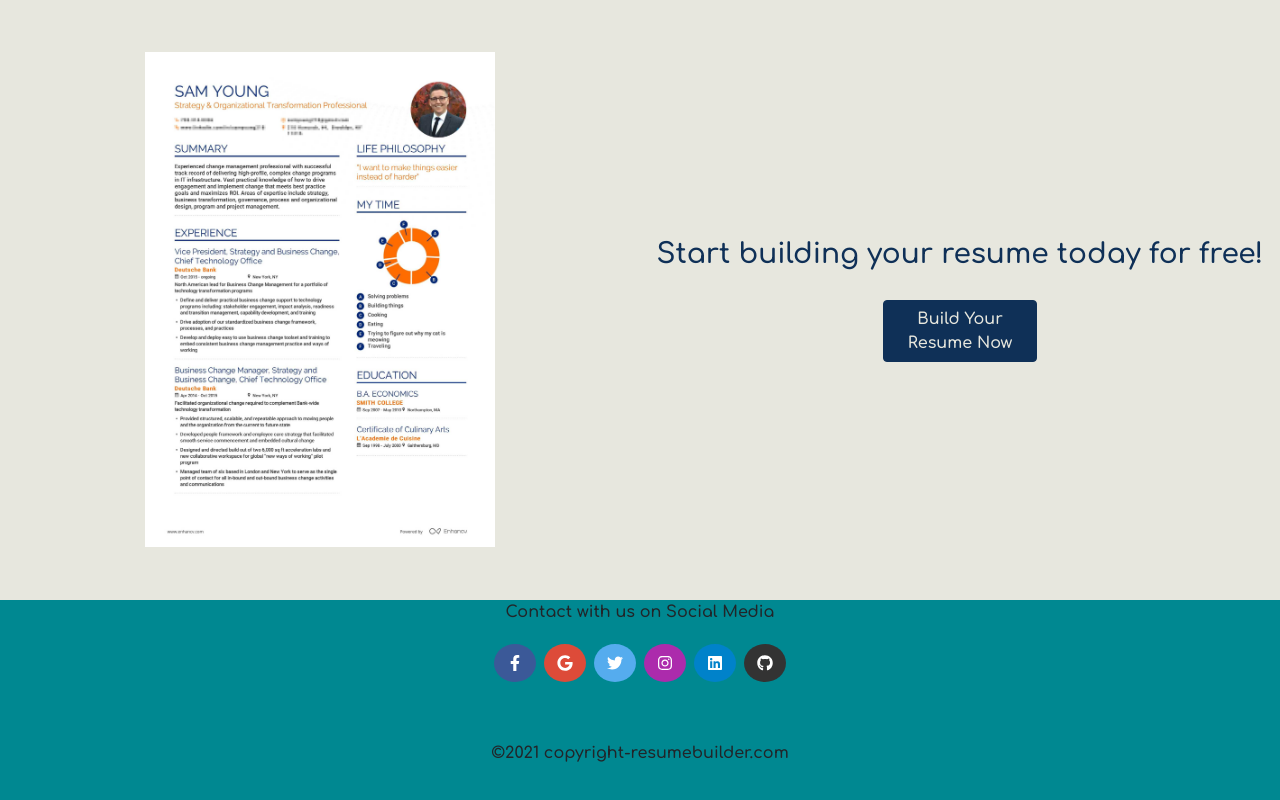
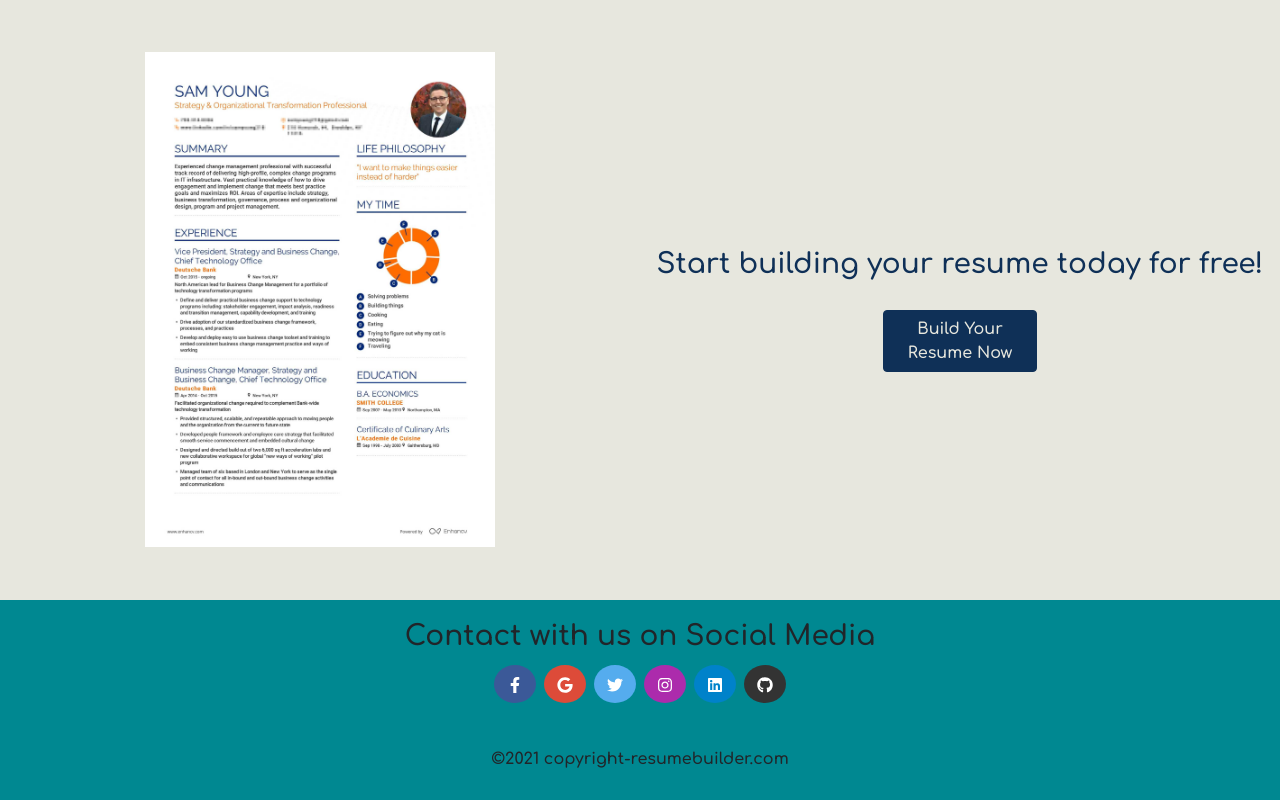
Before and after one commit to abhay0480-eng/build-my-resume, a React (Create React App) app: page / in a window 1280 px wide. Shown: the part 978-1778 px from the top of the page. Built offline with nearby package versions, Linux system fonts and the light colour scheme; no server answers.

Commit message:
update the User Interface including forms and homepage

```diff
--- a/src/components/UserForm/confirm.component.jsx
+++ b/src/components/UserForm/confirm.component.jsx
@@ -37,8 +37,10 @@ class Skills extends React.Component {
              jobCity,
              experienceYear}}= this.props;
         return (
+            <form>
             <MuiThemeProvider>
                 <React.Fragment>
+                <h1>Confirm Details: </h1>
                     <List>
                         <ListItem
                         primaryText="First Name"
@@ -143,6 +145,7 @@ class Skills extends React.Component {
                     />
                 </React.Fragment>
             </MuiThemeProvider>
+            </form>
 
         )
     }
--- a/src/components/UserForm/education.component.jsx
+++ b/src/components/UserForm/education.component.jsx
@@ -16,8 +16,10 @@ class UserEducation extends React.Component {
     render() {
         const {values, handleChange}= this.props;
         return (
+            <form>
             <MuiThemeProvider>
                 <React.Fragment>
+                <h1>Education: </h1>
                     <TextField
                     hintText="Enter your School/College Name"
                     floatingLabelText="School/College"
@@ -82,6 +84,7 @@ class UserEducation extends React.Component {
                     />
                 </React.Fragment>
             </MuiThemeProvider>
+            </form>
 
         )
     }
--- a/src/components/UserForm/experience.component.jsx
+++ b/src/components/UserForm/experience.component.jsx
@@ -16,8 +16,10 @@ class Experience extends React.Component {
     render() {
         const {values, handleChange}= this.props;
         return (
+            <form>
             <MuiThemeProvider>
                 <React.Fragment>
+                <h1>Experience: </h1>
                     <TextField
                     hintText="Enter your Job Title"
                     floatingLabelText="Job Title"
@@ -71,6 +73,7 @@ class Experience extends React.Component {
                     />
                 </React.Fragment>
             </MuiThemeProvider>
+            </form>
 
         )
     }
--- /dev/null
+++ b/src/components/UserForm/form.css
@@ -0,0 +1,8 @@
+form{
+    margin: 100px auto;
+    width:50%;
+    padding: 1em;
+    border: 5px solid #0f3057;
+    border-radius: 20px;
+    background-color: #9abfc2;
+   }
--- a/src/components/UserForm/personaldetails.component.jsx
+++ b/src/components/UserForm/personaldetails.component.jsx
@@ -2,6 +2,7 @@ import React from 'react';
 import MuiThemeProvider from 'material-ui/styles/MuiThemeProvider';
 import TextField from 'material-ui/TextField';
 import RaisedButton from 'material-ui/RaisedButton';
+import './form.css';
 
 class PersonalDetails extends React.Component {
     continue = e => {
@@ -11,11 +12,12 @@ class PersonalDetails extends React.Component {
     render() {
         const {values, handleChange } = this.props;
         return (
-            <div className="container">
+            <div className="container ">
 
-
+           <form>
             <MuiThemeProvider>
                 <React.Fragment>
+                    <h1>Personal Details: </h1>
                     <TextField
                     hintText="Enter your First Name"
                     floatingLabelText="First Name"
@@ -92,6 +94,7 @@ class PersonalDetails extends React.Component {
                     />
                 </React.Fragment>
             </MuiThemeProvider>
+            </form>
             </div>
 
         )
--- a/src/components/UserForm/skills.component.jsx
+++ b/src/components/UserForm/skills.component.jsx
@@ -16,8 +16,10 @@ class Skills extends React.Component {
     render() {
         const {values, handleChange}= this.props;
         return (
+            <form>
             <MuiThemeProvider>
                 <React.Fragment>
+                <h1>Skills: </h1>
                     <TextField
                     hintText="Enter your Skills"
                     floatingLabelText="Skills"
@@ -49,6 +51,7 @@ class Skills extends React.Component {
                     />
                 </React.Fragment>
             </MuiThemeProvider>
+            </form>
 
         )
     }
--- a/src/components/pages/Homepage/homepage.component.jsx
+++ b/src/components/pages/Homepage/homepage.component.jsx
@@ -71,7 +71,7 @@ function Homepage() {
             <footer className="row  justify-content-center">
 
                     <div className="col-sm-12  " >
-                    <p className="text-center">Contact with us on Social Media</p>
+                    <p className="text-center h3 ">Contact with us on Social Media</p>
                     <div className="align-items-center justify-content-center d-flex">
                     <a class=" facebook btn m-1 btn-floating rounded-circle" role="button" href="https://www.facebook.com" ><FaFacebookF color="white"/></a>
                     <a class=" google btn m-1 btn-floating rounded-circle " href="https://www.google.com" ><FaGoogle color="white"/></a>
--- a/src/components/pages/Homepage/homepage.styles.css
+++ b/src/components/pages/Homepage/homepage.styles.css
@@ -92,19 +92,54 @@ h6{
   }
   .facebook{
       background-color: #3b5998;
+      transition: transform .2s;
   }
   .google{
     background-color: #dd4b39;
+    transition: transform .2s;
 }
 .twitter{
     background-color: #55acee;
+    transition: transform .2s;
 }
 .instagram{
     background-color: #ac2bac;
+    transition: transform .2s;
 }
 .linkedin{
     background-color: #0082ca;
+    transition: transform .2s;
 }
 .github{
     background-color: #333333;
+    transition: transform .2s;
 }
+
+/*hover effect on buttons*/
+.facebook:hover{
+    opacity: 0.7;
+    transform: scale(1.5);
+}
+.google:hover{
+    opacity: 0.7;
+    transform: scale(1.5);
+}
+.twitter:hover{
+    opacity: 0.7;
+    transform: scale(1.5);
+}
+.instagram:hover{
+    opacity: 0.7;
+    transform: scale(1.5);
+}
+.linkedin:hover{
+    opacity: 0.7;
+    transform: scale(1.5);
+}
+.github:hover{
+    opacity: 0.7;
+    transform: scale(1.5);
+}
+.h3{
+    margin-top: 20px;
+}
```
Also changed, not shown: 1 other file (tests, documents, lock files or other folders).
